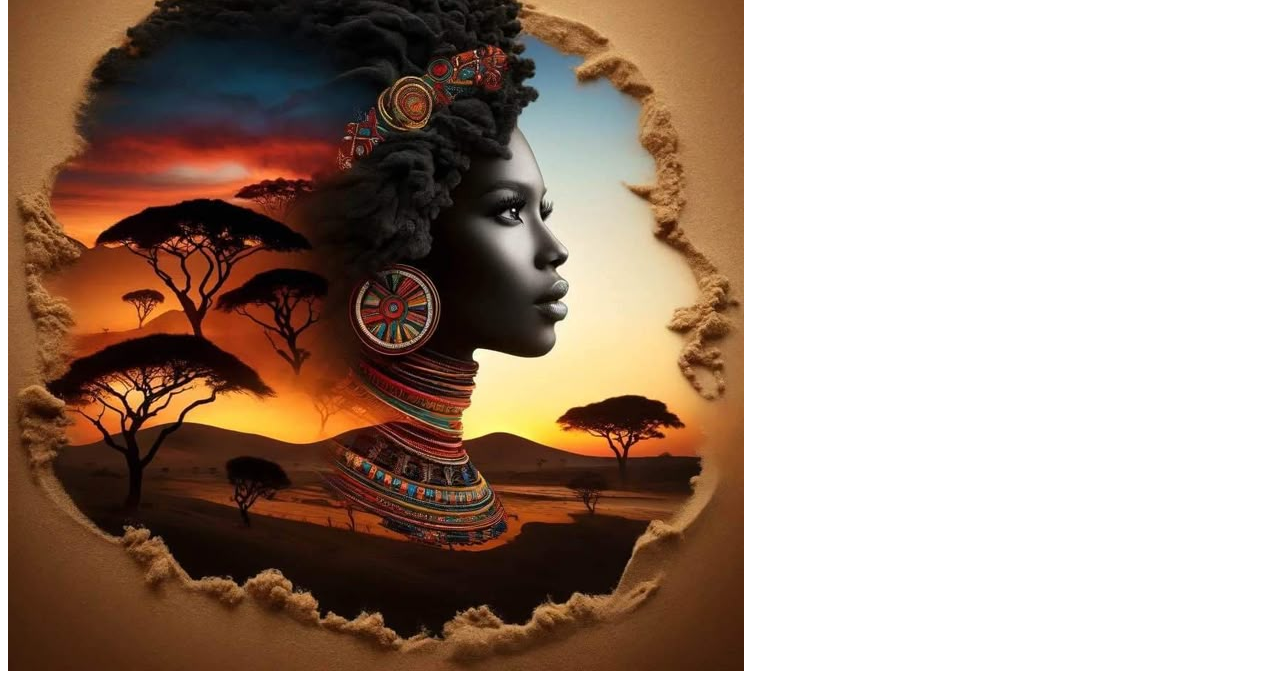
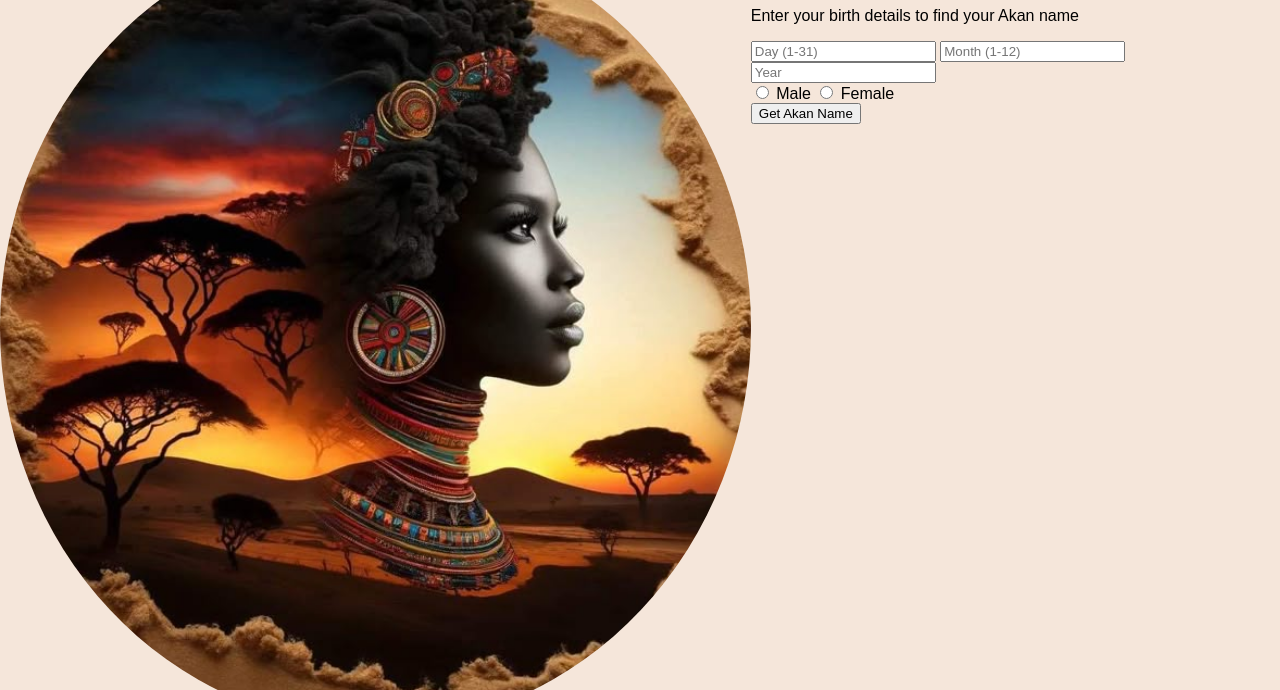
Before and after one commit to shalomndungu0344-crypto/akan-name-generator, a plain HTML site: page index.html in a window 1280 px wide. Shown: the part 73-763 px from the top of the page. Drawn offline with Linux system fonts and the light colour scheme.

Commit message:
add initial styles for body and main layout in styles.css

```diff
--- a/index.html
+++ b/index.html
@@ -4,6 +4,7 @@
     <meta charset="UTF-8">
     <meta name="viewport" content="width=device-width, initial-scale=1.0">
     <title>Document</title>
+    <link rel="stylesheet" href="styles.css">
 </head>
 <body>
      <div class="main-container">
--- a/styles.css
+++ b/styles.css
@@ -0,0 +1,17 @@
+body {
+    margin: 0;
+    font-family: Arial, sans-serif;
+    background-color: #f5e6da; /* pastel brown background */
+    color: black;
+}
+/* MAIN LAYOUT */
+.main-container {
+    display: flex;
+    height: 100vh;
+}
+.left img {
+    width: 100%;
+    height: 100%;
+    object-fit: cover;
+    border-radius: 50%;
+}
```
